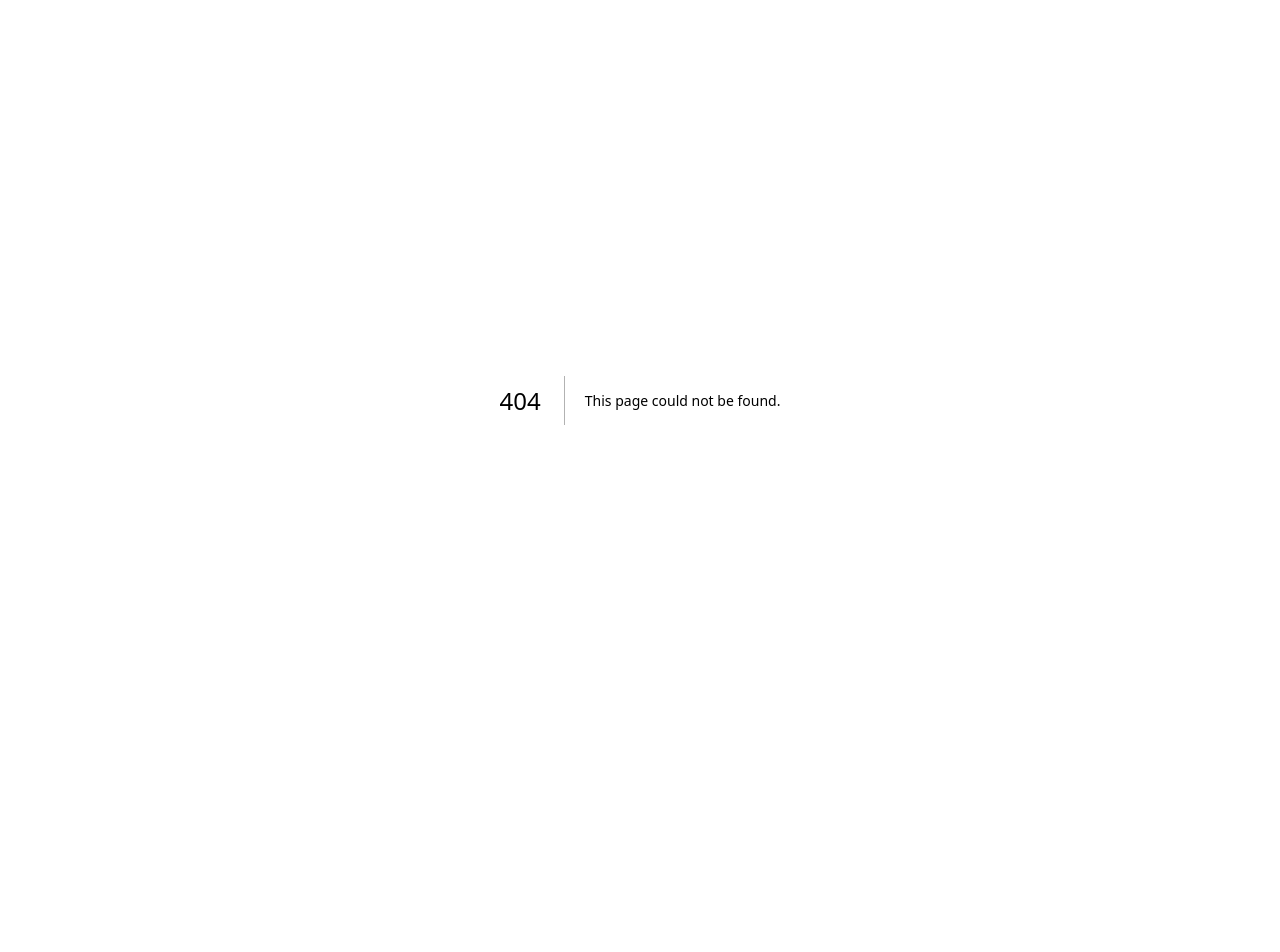
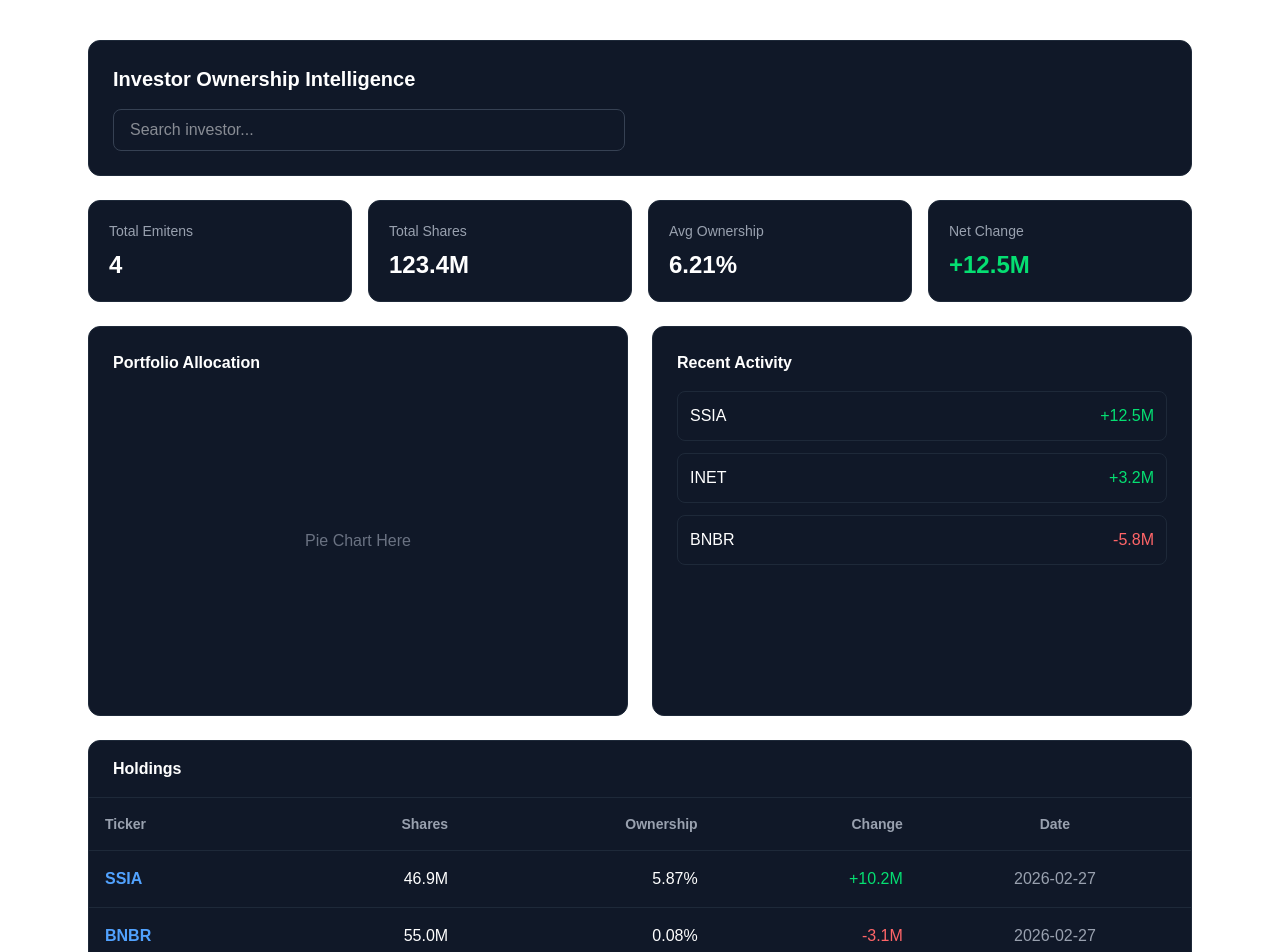
Before and after one commit to ilham76c/client, a Next.js app: page /investor in a window 1280 px wide. Before the commit this address had no page. Shown: the top 952 px of the page. Before the commit the page ends 800 px from the top, so only its background shows below. Built offline with nearby package versions, Linux system fonts and the light colour scheme.

Commit message:
feat: FE investor detail

```diff
--- /dev/null
+++ b/src/app/(public)/investor/page.tsx
@@ -0,0 +1,9 @@
+import InvestorClient from '@/features/investor/components/InvestorClient';
+
+export default async function OwnershipPage() {
+  return (
+    <div className='max-w-6xl mx-auto px-6 py-10'>
+      <InvestorClient />
+    </div>
+  );
+}
--- /dev/null
+++ b/src/features/investor/api.ts
@@ -0,0 +1,12 @@
+// app/modules/ownership/api/searchInvestors.ts
+import { apiFetch } from '@/lib/api';
+
+export async function searchInvestors(query: string) {
+  const res = await apiFetch(`/api/v1/investors/search?q=${query}`) as Response;
+
+  if (!res.ok) throw new Error('Failed to fetch');
+
+  const json = await res.json();
+
+  return json.data; // ⬅️ penting (karena response kamu pakai wrapper)
+}
--- /dev/null
+++ b/src/features/investor/components/InvestorClient.tsx
@@ -0,0 +1,262 @@
+'use client';
+
+import InvestorSearch from './InvestorSearch';
+
+export default function InvestorOwnershipPage() {
+  return (
+    <div className='space-y-6'>
+
+      {/* SEARCH */}
+      <div className='bg-gray-900 border border-gray-800 rounded-xl p-6'>
+        <h1 className='text-xl font-semibold text-white mb-4'>
+          Investor Ownership Intelligence
+        </h1>
+
+        <InvestorSearch
+          onSelect={(investor) => {
+            console.log(investor);
+          }}
+        />
+      </div>
+
+      {/* SUMMARY */}
+      <div className='grid grid-cols-1 md:grid-cols-4 gap-4'>
+
+        <SummaryCard
+          title='Total Emitens'
+          value='4'
+        />
+
+        <SummaryCard
+          title='Total Shares'
+          value='123.4M'
+        />
+
+        <SummaryCard
+          title='Avg Ownership'
+          value='6.21%'
+        />
+
+        <SummaryCard
+          title='Net Change'
+          value='+12.5M'
+          positive
+        />
+
+      </div>
+
+      {/* MIDDLE SECTION */}
+
+      <div className='grid grid-cols-1 lg:grid-cols-2 gap-6'>
+
+        {/* PIE */}
+
+        <div className='bg-gray-900 border border-gray-800 rounded-xl p-6'>
+          <h2 className='font-semibold text-white mb-4'>
+            Portfolio Allocation
+          </h2>
+
+          <div className='h-[300px] flex items-center justify-center text-gray-500'>
+            Pie Chart Here
+          </div>
+        </div>
+
+        {/* RECENT */}
+
+        <div className='bg-gray-900 border border-gray-800 rounded-xl p-6'>
+          <h2 className='font-semibold text-white mb-4'>
+            Recent Activity
+          </h2>
+
+          <div className='space-y-3'>
+
+            <ActivityItem
+              positive
+              ticker='SSIA'
+              change='+12.5M'
+            />
+
+            <ActivityItem
+              positive
+              ticker='INET'
+              change='+3.2M'
+            />
+
+            <ActivityItem
+              ticker='BNBR'
+              change='-5.8M'
+            />
+
+          </div>
+        </div>
+
+      </div>
+
+      {/* HOLDINGS */}
+
+      <div className='bg-gray-900 border border-gray-800 rounded-xl overflow-hidden'>
+
+        <div className='px-6 py-4 border-b border-gray-800'>
+          <h2 className='font-semibold text-white'>
+            Holdings
+          </h2>
+        </div>
+
+        <table className='w-full'>
+          <thead>
+            <tr className='border-b border-gray-800 text-sm text-gray-400'>
+              <th className='text-left p-4'>Ticker</th>
+              <th className='text-right p-4'>Shares</th>
+              <th className='text-right p-4'>Ownership</th>
+              <th className='text-right p-4'>Change</th>
+              <th className='text-center p-4'>Date</th>
+            </tr>
+          </thead>
+
+          <tbody>
+
+            <HoldingRow
+              ticker='SSIA'
+              shares='46.9M'
+              ownership='5.87%'
+              change='+10.2M'
+            />
+
+            <HoldingRow
+              ticker='BNBR'
+              shares='55.0M'
+              ownership='0.08%'
+              change='-3.1M'
+            />
+
+            <HoldingRow
+              ticker='INET'
+              shares='9.0M'
+              ownership='0.45%'
+              change='+1.5M'
+            />
+
+          </tbody>
+        </table>
+
+      </div>
+
+      {/* TREND */}
+
+      <div className='bg-gray-900 border border-gray-800 rounded-xl p-6'>
+
+        <h2 className='font-semibold text-white mb-4'>
+          Ownership Trend
+        </h2>
+
+        <div className='h-[420px] flex items-center justify-center text-gray-500'>
+          ECharts Ownership Trend
+        </div>
+
+      </div>
+
+    </div>
+  );
+}
+
+function SummaryCard({
+  title,
+  value,
+  positive,
+}: {
+  title: string;
+  value: string;
+  positive?: boolean;
+}) {
+  return (
+    <div className='bg-gray-900 border border-gray-800 rounded-xl p-5'>
+      <div className='text-sm text-gray-400'>
+        {title}
+      </div>
+
+      <div
+        className={`text-2xl font-bold mt-2 ${
+          positive
+            ? 'text-green-400'
+            : 'text-white'
+        }`}
+      >
+        {value}
+      </div>
+    </div>
+  );
+}
+
+function ActivityItem({
+  ticker,
+  change,
+  positive,
+}: {
+  ticker: string;
+  change: string;
+  positive?: boolean;
+}) {
+  return (
+    <div className='flex justify-between border border-gray-800 rounded-lg p-3'>
+
+      <span className='font-medium text-white'>
+        {ticker}
+      </span>
+
+      <span
+        className={
+          positive
+            ? 'text-green-400'
+            : 'text-red-400'
+        }
+      >
+        {change}
+      </span>
+
+    </div>
+  );
+}
+
+function HoldingRow({
+  ticker,
+  shares,
+  ownership,
+  change,
+}: {
+  ticker: string;
+  shares: string;
+  ownership: string;
+  change: string;
+}) {
+  return (
+    <tr className='border-b border-gray-800 hover:bg-gray-800/40'>
+
+      <td className='p-4 text-blue-400 font-semibold'>
+        {ticker}
+      </td>
+
+      <td className='p-4 text-right text-white'>
+        {shares}
+      </td>
+
+      <td className='p-4 text-right text-white'>
+        {ownership}
+      </td>
+
+      <td
+        className={`p-4 text-right ${
+          change.startsWith('+')
+            ? 'text-green-400'
+            : 'text-red-400'
+        }`}
+      >
+        {change}
+      </td>
+
+      <td className='p-4 text-center text-gray-400'>
+        2026-02-27
+      </td>
+
+    </tr>
+  );
+}
--- /dev/null
+++ b/src/features/investor/components/InvestorSearch.tsx
@@ -0,0 +1,107 @@
+'use client';
+
+import { useEffect, useState } from 'react';
+import { apiFetch } from '@/lib/api';
+
+export type Investor = {
+  uuid: string;
+  name: string;
+  investor_type: string;
+};
+
+type ApiResponse<T> = {
+  data: T;
+};
+
+export default function InvestorSearch({
+  onSelect,
+}: {
+  onSelect: (investor: Investor) => void;
+}) {
+  const [query, setQuery] = useState('');
+  const [results, setResults] = useState<Investor[]>([]);
+  const [loading, setLoading] = useState(false);
+  const [showDropdown, setShowDropdown] = useState(false);
+
+  useEffect(() => {
+    if (!query || query.length < 2) {
+      setResults([]);
+      return;
+    }
+
+    setLoading(true);
+
+    const controller = new AbortController();
+
+    const timer = setTimeout(async () => {
+      try {
+        const res = await apiFetch<
+          ApiResponse<{
+            investors: Investor[];
+          }>
+        >(`/api/v1/investors/search?q=${query}`, {
+          signal: controller.signal,
+        });
+
+        setResults(res.data.investors ?? []);
+      } catch (err: any) {
+        if (err.name !== 'AbortError') {
+          console.error(err);
+        }
+      } finally {
+        setLoading(false);
+      }
+    }, 300);
+
+    return () => {
+      clearTimeout(timer);
+      controller.abort();
+    };
+  }, [query]);
+
+  return (
+    <div className='relative w-full max-w-lg'>
+      <input
+        type='text'
+        placeholder='Search investor...'
+        value={query}
+        onChange={(e) => {
+          setQuery(e.target.value);
+          setShowDropdown(true);
+        }}
+        className='w-full bg-gray-900 border border-gray-700 rounded-lg px-4 py-2 text-white focus:outline-none focus:border-gray-500'
+      />
+
+      {showDropdown && (results.length > 0 || loading) && (
+        <div className='absolute mt-1 w-full bg-gray-900 border border-gray-800 rounded-lg shadow-lg z-20 max-h-80 overflow-y-auto'>
+          {loading && (
+            <div className='px-4 py-3 text-sm text-gray-400 flex items-center gap-2'>
+              <div className='animate-spin h-4 w-4 border-2 border-gray-500 border-t-transparent rounded-full'></div>
+              Searching...
+            </div>
+          )}
+
+          {!loading &&
+            results.map((investor) => (
+              <div
+                key={investor.uuid}
+                onClick={() => {
+                  onSelect(investor);
+                  setQuery(investor.name);
+                  setResults([]);
+                  setShowDropdown(false);
+                }}
+                className='px-4 py-3 hover:bg-gray-800 cursor-pointer'
+              >
+                <div className='font-medium text-white'>{investor.name}</div>
+
+                <div className='text-xs text-gray-400'>
+                  {investor.investor_type === 'L' ? 'Lokal' : 'Asing'}
+                </div>
+              </div>
+            ))}
+        </div>
+      )}
+    </div>
+  );
+}
```
